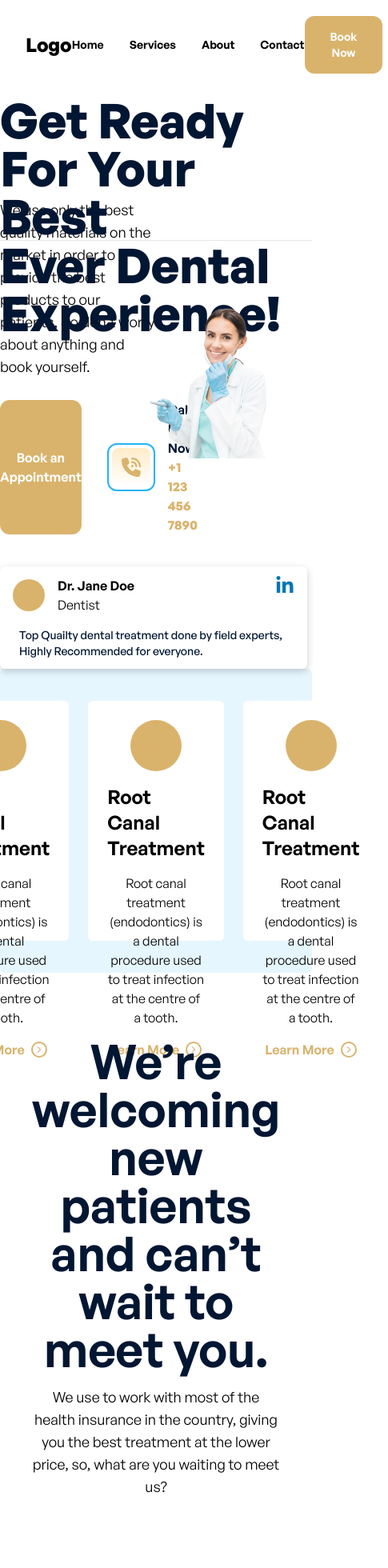
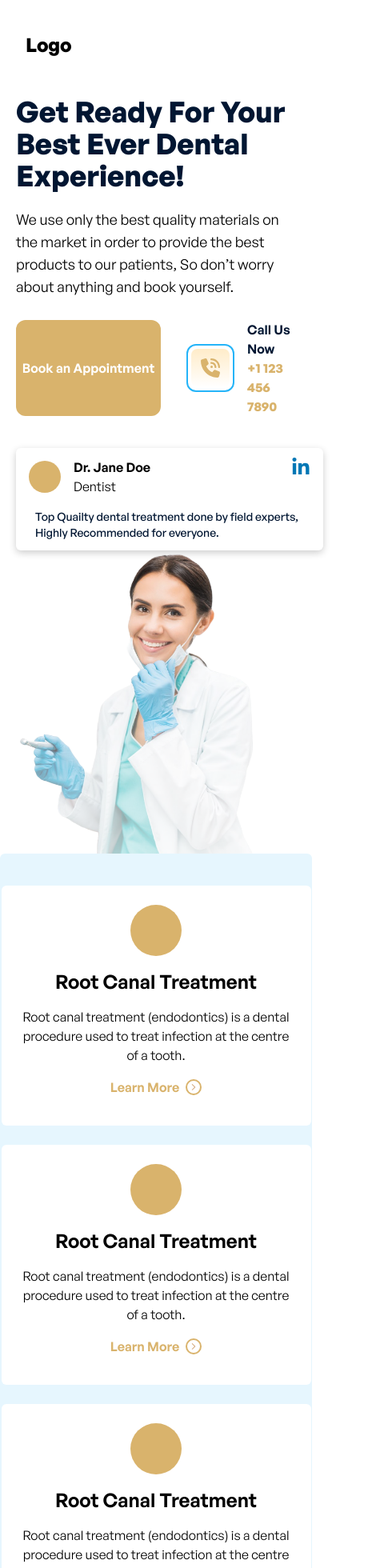
Before and after one commit to ElJosecito/vdc-web, a React (Vite) app: page / in a window 390 px wide. Shown: the top 1960 px of the page at 80% size, 485 px wide, since content can reach past the window. Built offline with nearby package versions, Linux system fonts and the light colour scheme.

Commit message:
some responsive

```diff
--- a/src/assets/components/layout/Header.jsx
+++ b/src/assets/components/layout/Header.jsx
@@ -20,7 +20,7 @@ function Header() {
             <div className='max-w-screen-2xl w-full pt-4 '>
                 <nav className={`flex justify-between items-center w-full h-20 px-8 rounded-md backdrop-blur-lg transition-all duration-500  ${scroll ? 'bg-[#E6F6FE] shadow-lg' : 'bg-transparent'}`}>
                     <div className='text-2xl font-bold'>Logo</div>
-                    <ul className='flex gap-8 font-semibold text-base'>
+                    <ul className='flex gap-8 font-semibold text-base hidden'>
                         <motion.li whileHover={{ scale: 1.5 }} className='text-sm'>
                             <a href='/'>Home</a>
                         </motion.li>
@@ -37,7 +37,7 @@ function Header() {
                     <motion.button
                         whileHover={{ scale: 1.1 }}
                         whileTap={{ scale: 0.9 }}
-                        className='bg-[#D9B36C] text-white px-8 py-4 text-sm rounded-xl font-semibold'>Book Now</motion.button>
+                        className='bg-[#D9B36C] text-white px-8 py-4 text-sm rounded-xl font-semibold hidden lg:flex'>Book Now</motion.button>
                 </nav>
             </div>
         </header>
--- a/src/assets/components/pages/Hero.jsx
+++ b/src/assets/components/pages/Hero.jsx
@@ -19,10 +19,10 @@ function Hero() {
     <>
       <section className='w-full flex flex-col justify-center items-center min-h-screen pt-20'>
         <div className='max-w-screen-xl w-full '>
-          <div className='flex justify-between items-center pt-10 relative'>
-            <div className='w-1/2'>
-              <h1 className='text-6xl font-bold tracking-[120%] text-[#011632] absolute z-10'>Get Ready For Your Best <hr /> Ever Dental Experience!</h1>
-              <p className='text-lg tracking-[155%] max-w-[537px] mt-32'>We use only the best quality materials on the market in order to provide the best products to our patients, So don’t worry about anything and book yourself.</p>
+          <div className='md:flex justify-between items-center pt-10 md:relative'>
+            <div className='lg:w-1/2 px-5'>
+              <h1 className='lg:text-6xl text-4xl font-bold tracking-[120%] text-[#011632] md:absolute z-10 '>Get Ready For Your Best Ever Dental Experience!</h1>
+              <p className='text-lg tracking-[155%] max-w-[537px] lg:mt-32 mt-5'>We use only the best quality materials on the market in order to provide the best products to our patients, So don’t worry about anything and book yourself.</p>
               <div className='flex mt-7'>
                 <motion.button
                   whileHover={{ scale: 1.1 }}
@@ -58,7 +58,7 @@ function Hero() {
                 <p className='mt-4 text-[#011632] text-sm pl-2 font-medium'>Top Quailty dental treatment done by field experts, Highly Recommended for everyone.</p>
               </motion.div>
             </div>
-            <div className='w-1/2'>
+            <div className='lg:w-1/2'>
               <div className='h-fit relative '>
                 {/* <div className={`border-2 border-dashed border-[#D9B36C] w-[590px] h-[590px] rounded-full absolute  -right-10`}></div> */}
 
@@ -69,7 +69,8 @@ function Hero() {
           </div>
 
           {/*  */}
-          <div className=' flex justify-center items-center gap-6 bg-[#E6F6FE] h-fit py-10 rounded-md'>
+          {/* implements grid layout, its better */}
+          <div className=' flex flex-col lg:flex-row justify-center items-center gap-6 bg-[#E6F6FE] h-fit py-10 rounded-md'>
             <div className='w-[387PX] h-[300PX] bg-white rounded-md py-6 px-6'>
               <div className='flex justify-center mb-4'>
                 <div className='bg-[#D9B36C] w-16 h-16 rounded-full'></div>
@@ -151,10 +152,10 @@ function Hero() {
         </div>
 
         {/*  */}
-        <div className='max-w-screen-xl w-full mb-10'>
+        <section className='max-w-screen-xl w-full mb-10'>
           <div className='text-center mt-20 flex flex-col items-center'>
-            <h2 className='text-6xl font-semibold text-[#011632] max max-w-screen-lg px-10'>We’re welcoming new patients and can’t wait to meet you.</h2>
-            <p className='text-lg mt-4 max-w-screen-sm px-10'>We use to work with most of the health insurance in the country, giving you the best treatment at the lower price, so, what are you waiting to meet us?</p>
+            <h2 className='lg:text-6xl text-4xl font-semibold text-[#011632] max max-w-screen-lg lg:px-10'>We’re welcoming new patients and can’t wait to meet you.</h2>
+            <p className='lg:text-lg  mt-4 max-w-screen-sm px-10'>We use to work with most of the health insurance in the country, giving you the best treatment at the lower price, so, what are you waiting to meet us?</p>
           </div>
 
           <div className='mt-20 py-5 relative'
@@ -163,20 +164,20 @@ function Hero() {
             <div className='absolute right-0 w-32 h-full bg-gradient-to-l from-white to-transparent dark:from-raisin-black dark:to-transparent z-[1]' />
             <InfinityScroll />
           </div>
-        </div>
+        </section>
 
         {/*  */}
-        <div className='max-w-screen-xl w-full'>
-          <div className='w-full bg-[#E6F6FE] flex items-center rounded-xl py-10'>
-            <div className='w-1/2 pl-16'>
+        <section className='max-w-screen-xl w-full'>
+          <div className='w-full bg-[#E6F6FE] flex flex-col-reverse lg:flex-row items-center rounded-xl py-10'>
+            <div className='lg:w-1/2 lg:pl-16'>
               <div className='w-[414px] h-[414px] flex justify-center items-center'>
                 <img src={doctora} alt='hero' className='w-full h-full' />
               </div>
             </div>
 
-            <div className='w-1/2 pl-12 h-full'>
-              <h2 className='text-4xl font-semibold text-[#011632]'>Why Choose Smile For All <hr /> Your Dental Treathments?</h2>
-              <p className='text-base mt-4 max-w-screen-sm'>We use only the best quality materials on the market in order <hr /> to provide the best products to our patients.</p>
+            <div className='lg:w-1/2 lg:pl-12 pl-5 h-full'>
+              <h2 className='text-4xl font-semibold text-[#011632]'>Why Choose Smile For All Your Dental Treathments?</h2>
+              <p className='text-base mt-4 max-w-screen-sm'>We use only the best quality materials on the market in order to provide the best products to our patients.</p>
               <ul className='mt-6'>
                 <li className='flex gap-2 mt-4'>
                   <TbShieldCheck className='text-2xl text-[#D9B36C]' />
@@ -205,18 +206,18 @@ function Hero() {
                 className='bg-[#D9B36C] text-white w-56 h-12 rounded-lg font-semibold mt-7'>Book an Appointment</motion.button>
             </div>
           </div>
-        </div>
+        </section>
 
         {/*  */}
-        <div className='max-w-screen-xl w-full px-20 mt-32'>
-          <div className='flex justify-between'>
-            <div className='w-1/2'>
+        <div className='max-w-screen-xl w-full lg:px-20 px-5 mt-32'>
+          <div className='flex flex-col-reverse justify-between'>
+            <div className='lg:w-1/2'>
               <h2 className='text-4xl font-semibold text-[#011632]'>Leave your worries at the door and enjoy a healthier, more precise smile</h2>
               <p className='text-base mt-4 max-w-screen-sm'>We use only the best quality materials on the market in order to provide the best products to our patients, So don’t worry about anything and book yourself.</p>
             </div>
-            <div className='w-1/2 h-[358px] relative'>
-              <div className='bg-red-500 w-[413px] h-[326.69px] absolute right-0 top-0 rounded-md'></div>
-              <div className='bg-blue-500 w-[410.05px] h-[326.69px] absolute right-10 bottom-0 rounded-md'></div>
+            <div className='lg:w-1/2 h-[358px] lg:relative flex-justify-center'>
+              <div className='bg-red-500 w-[413px] h-[326.69px] absolute  top-0 rounded-md hidden'></div>
+              <div className='bg-blue-500 w-[410.05px] h-[326.69px] lg:absolute  lg:bottom-0 rounded-md'></div>
 
             </div>
           </div>
```
